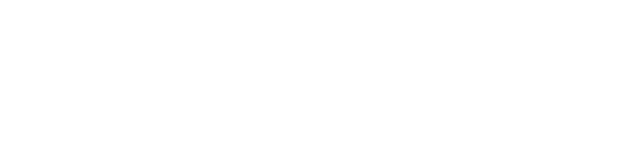
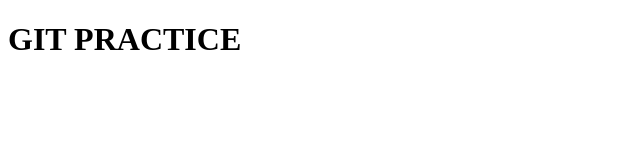
Before and after one commit to Stas9909/git-practice, a plain HTML site: page index.html in a window 1280 px wide. Shown: the whole page, without its empty margins (0-640 px from the left). Drawn offline with Linux system fonts and the light colour scheme.

Commit message:
Add header

```diff
--- a/index.html
+++ b/index.html
@@ -7,6 +7,6 @@
   <title>Document</title>
 </head>
 <body>
-
+  <h1>GIT PRACTICE</h1>
 </body>
 </html>
```
